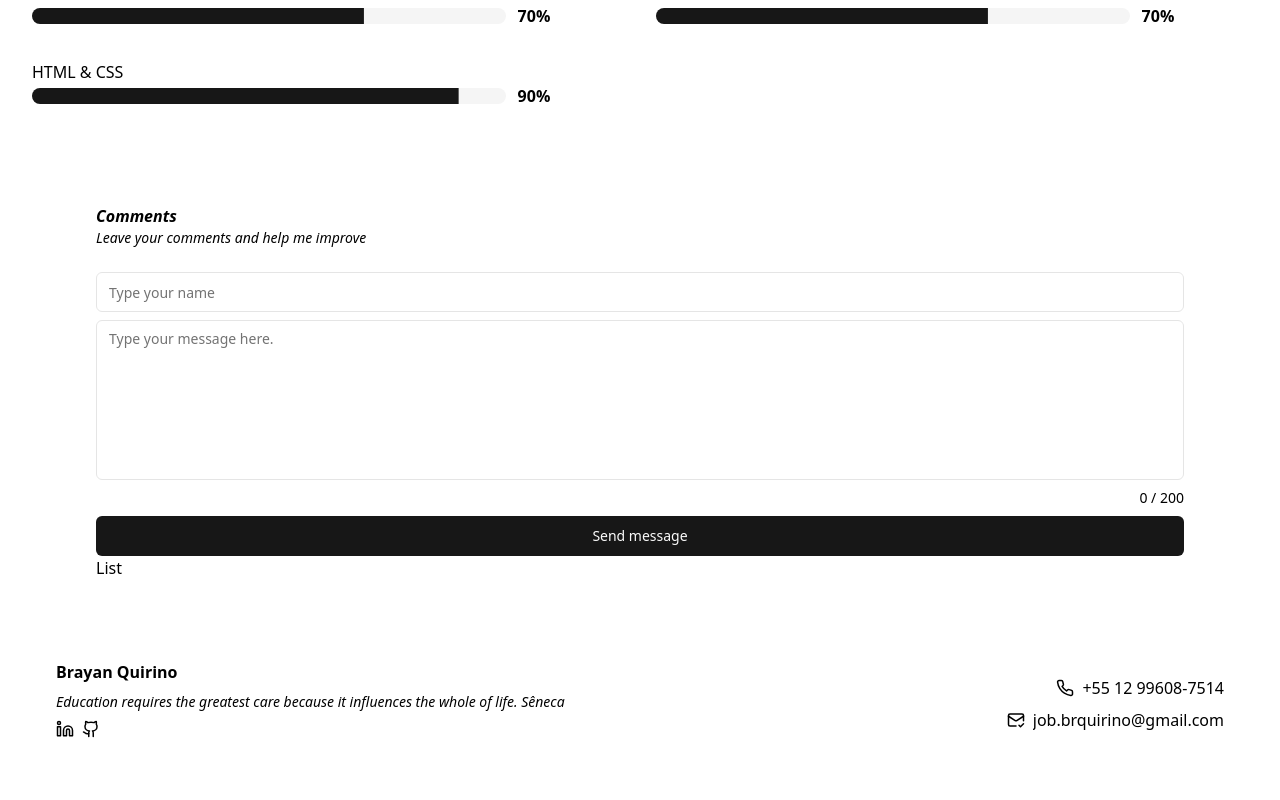
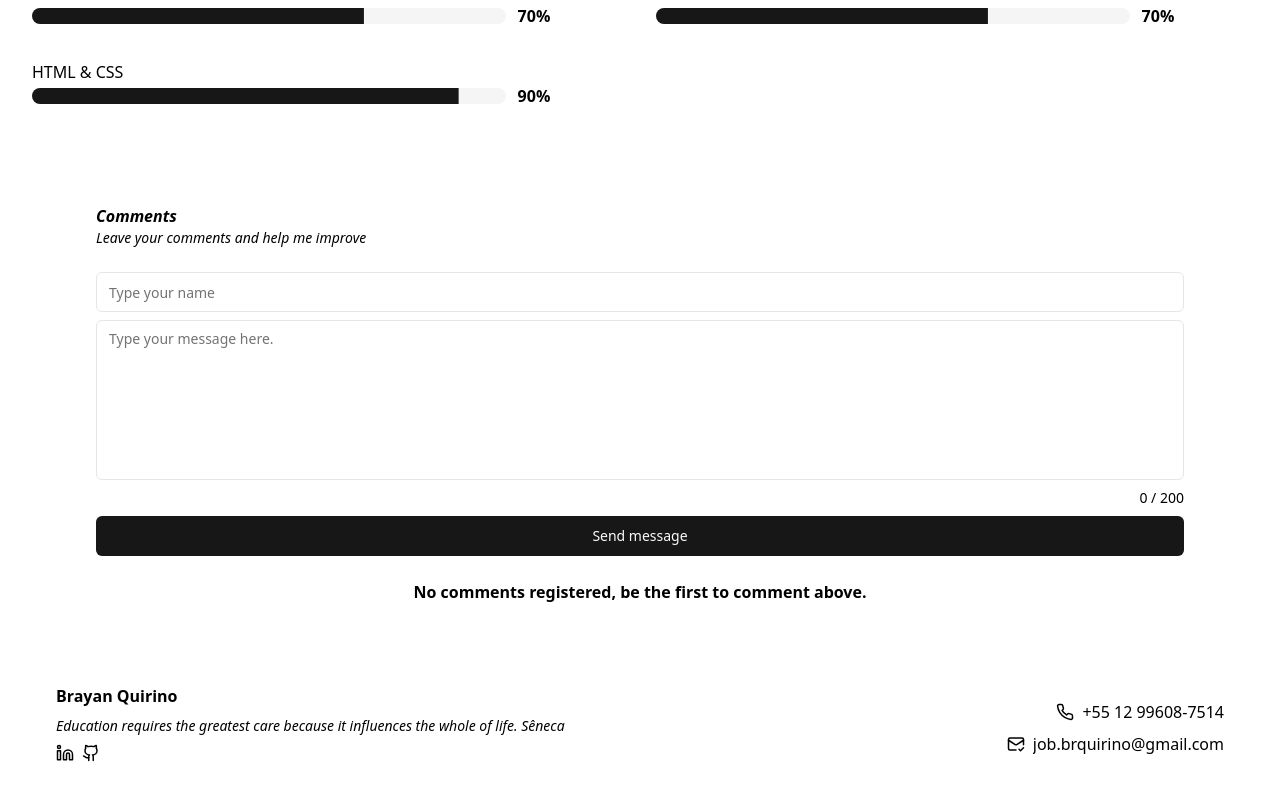
Before and after one commit to braydevkin/portifolio-brayan, a Next.js app: page / in a window 1280 px wide. Shown: the part 1786-2586 px from the top of the page. Built offline with nearby package versions, Linux system fonts and the light colour scheme.

Commit message:
Component to list all comments without pagination

```diff
--- a/src/components/Comments/Form/index.tsx
+++ b/src/components/Comments/Form/index.tsx
@@ -1,17 +1,13 @@
 "use client";
 
-import React, { useState } from "react";
+import React from "react";
+import { useForm, SubmitHandler } from "react-hook-form";
 
 import { Button } from "@/components/ui/button";
 import { Textarea } from "@/components/ui/textarea";
 import { Input } from "@/components/ui/input";
 
-import { useForm, SubmitHandler } from "react-hook-form";
-
-interface IFormInput {
-  name: string;
-  comment: string;
-}
+import { ICommentsInputForm } from "../shared/ICommentsInputForm";
 
 const CommentForm = () => {
   const TEXTAREA_LIMIT = 200;
@@ -20,9 +16,10 @@ const CommentForm = () => {
     handleSubmit,
     watch,
     formState: { errors },
-  } = useForm<IFormInput>();
+  } = useForm<ICommentsInputForm>();
 
-  const onSubmit: SubmitHandler<IFormInput> = (data) => console.log(data);
+  const onSubmit: SubmitHandler<ICommentsInputForm> = (data) =>
+    console.log(data);
 
   return (
     <form onSubmit={handleSubmit(onSubmit)} className="mt-6">
--- a/src/components/Comments/List/index.tsx
+++ b/src/components/Comments/List/index.tsx
@@ -1,7 +1,41 @@
-import React from "react";
+"use client";
 
-const CommentList= () => {
-  return <h1>List</h1>;
+import React, { useState } from "react";
+import { ICommentsInputForm } from "../shared/ICommentsInputForm";
+import { Pencil, Trash2 } from "lucide-react";
+
+const CommentList = () => {
+  const [comments, setCommnets] = useState<ICommentsInputForm[]>([]);
+
+  return (
+    <>
+      <section>
+        {comments.length === 0 && (
+          <h3 className="text-normal font-semibold text-center mt-6">
+            No comments registered, be the first to comment above.
+          </h3>
+        )}
+        {comments.map((comment, idx) => (
+          <div className="rounded-md border-2 p-4 mt-2" key={idx}>
+            <h1 className="font-bold italic">{comment.name}</h1>
+            <p className="text-md italic mt-2 text-justify">
+              {comment.comment}
+            </p>
+            <div className="flex flex-row justify-end items-center space-x-2">
+              <Trash2
+                className="cursor-pointer hover:scale-105 transition-all delay-100"
+                size={16}
+              />
+              <Pencil
+                className="cursor-pointer hover:scale-105 transition-all delay-100"
+                size={16}
+              />
+            </div>
+          </div>
+        ))}
+      </section>
+    </>
+  );
 };
 
 export default CommentList;
--- a/src/components/Comments/index.tsx
+++ b/src/components/Comments/index.tsx
@@ -5,7 +5,7 @@ import CommentList from "./List";
 
 const Comments: React.FC = () => {
   return (
-    <section id="comments" className="w-full h-auto px-24 py-6 mt-12">
+    <section id="comments" className="w-full h-auto px-4 lg:px-24 py-6 mt-12">
       <h1 className="font-bold italic">Comments</h1>
       <p className="text-sm italic">Leave your comments and help me improve</p>
 
--- /dev/null
+++ b/src/components/Comments/shared/ICommentsInputForm.ts
@@ -0,0 +1,4 @@
+export interface ICommentsInputForm {
+  name: string;
+  comment: string;
+}
```
